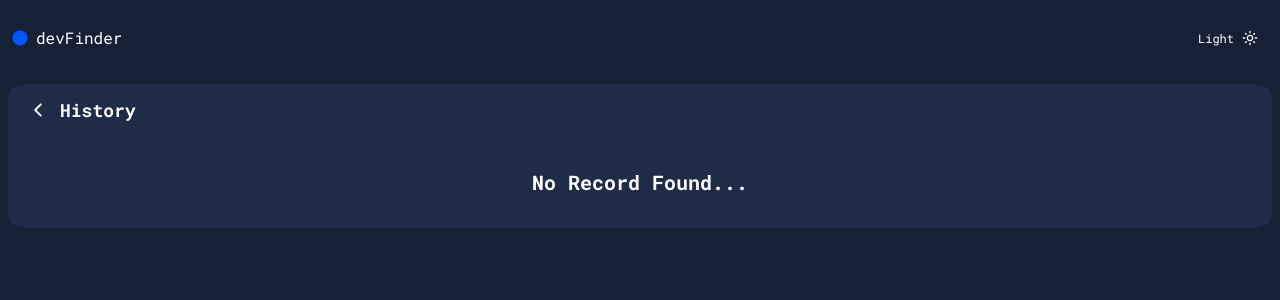
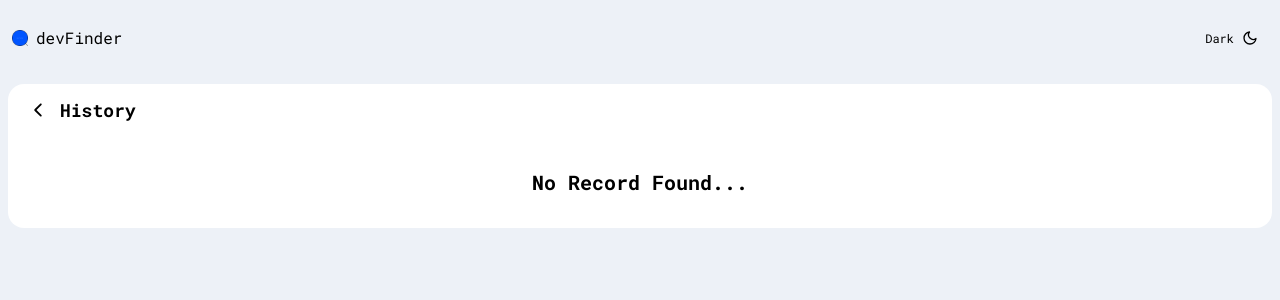
Before and after one commit to 0ME9A/devFinder, a Next.js app: page /history in a window 1280 px wide. Shown: the top 300 px of the page. Built offline with nearby package versions, Linux system fonts and the light colour scheme.

Commit message:
theme toggle fix

```diff
--- a/src/RTK/slices/themeSlice.tsx
+++ /dev/null
@@ -1,25 +0,0 @@
-import { createSlice } from "@reduxjs/toolkit";
-import type { PayloadAction } from "@reduxjs/toolkit";
-
-export interface themeFace {
-  dark: boolean;
-}
-
-const initialState: themeFace = {
-  dark: false,
-};
-
-export const themeSlice = createSlice({
-  name: "themeSlice",
-  initialState,
-  reducers: {
-    setTheme: (state, action: PayloadAction<boolean>) => {
-      state.dark = action.payload;
-    },
-  },
-});
-
-// Action creators are generated for each case reducer function
-export const { setTheme } = themeSlice.actions;
-
-export default themeSlice.reducer;
--- a/src/RTK/store.tsx
+++ b/src/RTK/store.tsx
@@ -3,10 +3,8 @@ import { configureStore } from "@reduxjs/toolkit";
 import { githubApi } from "./RTKQuery/devQuery";
 
 // import devsHistorySlice from "./slices/devsHistorySlice";
-import themeSlice from "./slices/themeSlice";
 
 const reducer = {
-  theme: themeSlice,
   [githubApi.reducerPath]: githubApi.reducer,
   // devsHistory: devsHistorySlice,
 };
--- a/src/app/ClientLayout.tsx
+++ b/src/app/ClientLayout.tsx
@@ -2,13 +2,14 @@
 import { Provider } from "react-redux";
 import { store } from "@/RTK/store";
 import { ReactNode } from "react";
+import useTheme from "@/hooks/useTheme";
 
-import Theme from "@/components/InitialState";
 
 export const ClientLayout = ({ children }: { children: ReactNode }) => {
+  useTheme();
+
   return (
     <Provider store={store}>
-      <Theme />
       <main className="container mx-auto">{children}</main>
     </Provider>
   );
--- a/src/components/InitialState.tsx
+++ /dev/null
@@ -1,20 +0,0 @@
-"use client";
-import { useEffect } from "react";
-
-function InitialState() {
-  useEffect(() => {
-    if (
-      localStorage.theme === "dark" ||
-      (!("theme" in localStorage) &&
-        window.matchMedia("(prefers-color-scheme: dark)").matches)
-    ) {
-      document.documentElement.classList.add("dark");
-    } else {
-      document.documentElement.classList.remove("dark");
-    }
-  }, []);
-
-  return <></>;
-}
-
-export default InitialState;
--- a/src/components/dev/DevProfileSSR.tsx
+++ b/src/components/dev/DevProfileSSR.tsx
@@ -2,7 +2,6 @@
 import { NotFound } from "../errors/NotFound";
 import { devFace } from "@/types/devFace";
 import { useEffect } from "react";
-
 import setDevToLocalstorage from "@/utils/setDevToLocalstorage";
 import isValidGitHubUserId from "@/utils/isValidGitHubUserId";
 import Searchbox from "../Searchbox";
--- a/src/components/menu/Menu.tsx
+++ b/src/components/menu/Menu.tsx
@@ -1,22 +1,12 @@
 "use client";
-import { useDispatch, useSelector } from "react-redux";
 import { MdOutlineLightMode } from "react-icons/md";
-import { setTheme } from "@/RTK/slices/themeSlice";
 import { FiMoon } from "react-icons/fi";
-import { RootState } from "@/RTK/store";
-import { theme } from "@/utils/theme";
-import { useEffect } from "react";
-
+import useTheme from "@/hooks/useTheme";
 import Image from "next/image";
 import Link from "next/link";
 
 const Menu = () => {
-  const { dark } = useSelector((state: RootState) => state.theme);
-  const dispatch = useDispatch();
-
-  useEffect(() => {
-    dispatch(setTheme(theme()));
-  }, [dispatch]);
+  const [theme, setTheme] = useTheme()
 
   return (
     <nav className="w-full flex items-center justify-between p-1">
@@ -35,11 +25,11 @@ const Menu = () => {
       <button
         type="button"
         title="Switch theme"
-        onClick={() => dispatch(setTheme(theme()))}
+        onClick={setTheme}
         className="flex items-center justify-center gap-2 px-2 py-1 border-transparent border-2 hover:border-black dark:hover:border-white rounded-full"
       >
-        <span className="text-xs">{!dark ? "Dark" : "Light"}</span>
-        {!dark ? <FiMoon /> : <MdOutlineLightMode />}
+        <span className="text-xs">{theme === "dark" ? "Light" : "Dark"}</span>
+        {theme === "dark" ? <MdOutlineLightMode /> : <FiMoon />}
       </button>
     </nav>
   );
--- /dev/null
+++ b/src/hooks/useTheme.ts
@@ -0,0 +1,33 @@
+import { useEffect, useState } from "react";
+
+function useTheme(): ["dark" | "light", () => void] {
+  const [themeVal, setThemeVal] = useState<"dark" | "light">("dark");
+
+  useEffect(() => {
+    const savedMode = localStorage.getItem("theme");
+    if (savedMode === "dark") {
+      document.documentElement.classList.add("dark");
+      setThemeVal("dark");
+    } else {
+      document.documentElement.classList.remove("dark");
+      setThemeVal("light");
+    }
+  }, []);
+
+  const setTheme = () => {
+    const savedMode = localStorage.getItem("theme");
+    if (savedMode === "dark") {
+      document.documentElement.classList.remove("dark");
+      localStorage.setItem("theme", "light");
+      setThemeVal("light");
+    } else {
+      document.documentElement.classList.add("dark");
+      localStorage.setItem("theme", "dark");
+      setThemeVal("dark");
+    }
+  };
+
+  return [themeVal, setTheme];
+}
+
+export default useTheme;
```
